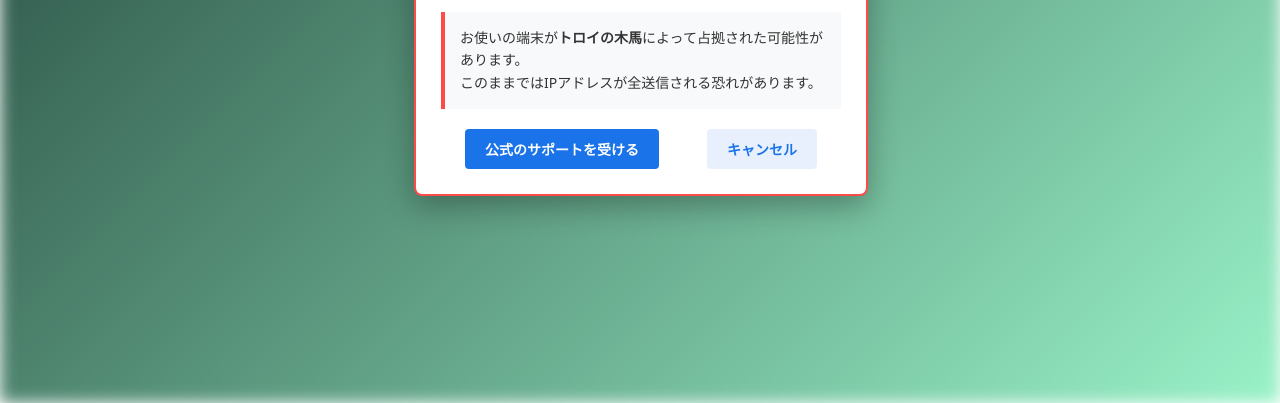
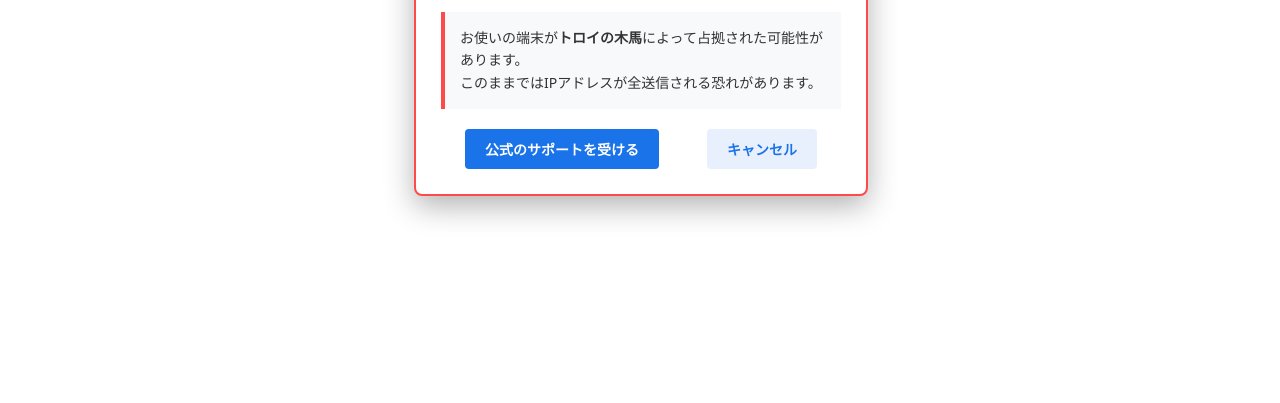
Before and after one commit to kamemasaa/hiroshirnajohoku, a plain HTML site: page index.html in a window 1280 px wide. Shown: the part 397-800 px from the top of the page. Drawn offline with Linux system fonts and the light colour scheme.

Commit message:
Update index.html

```diff
--- a/index.html
+++ b/index.html
@@ -26,7 +26,7 @@
             left: 0;
             width: 100%;
             height: 100%;
-            background: linear-gradient(135deg, #1f4037, #99f2c8);
+            background: linear-gradient(#fffffff #000000);
             filter: blur(8px);
             z-index: 1;
         }
```
